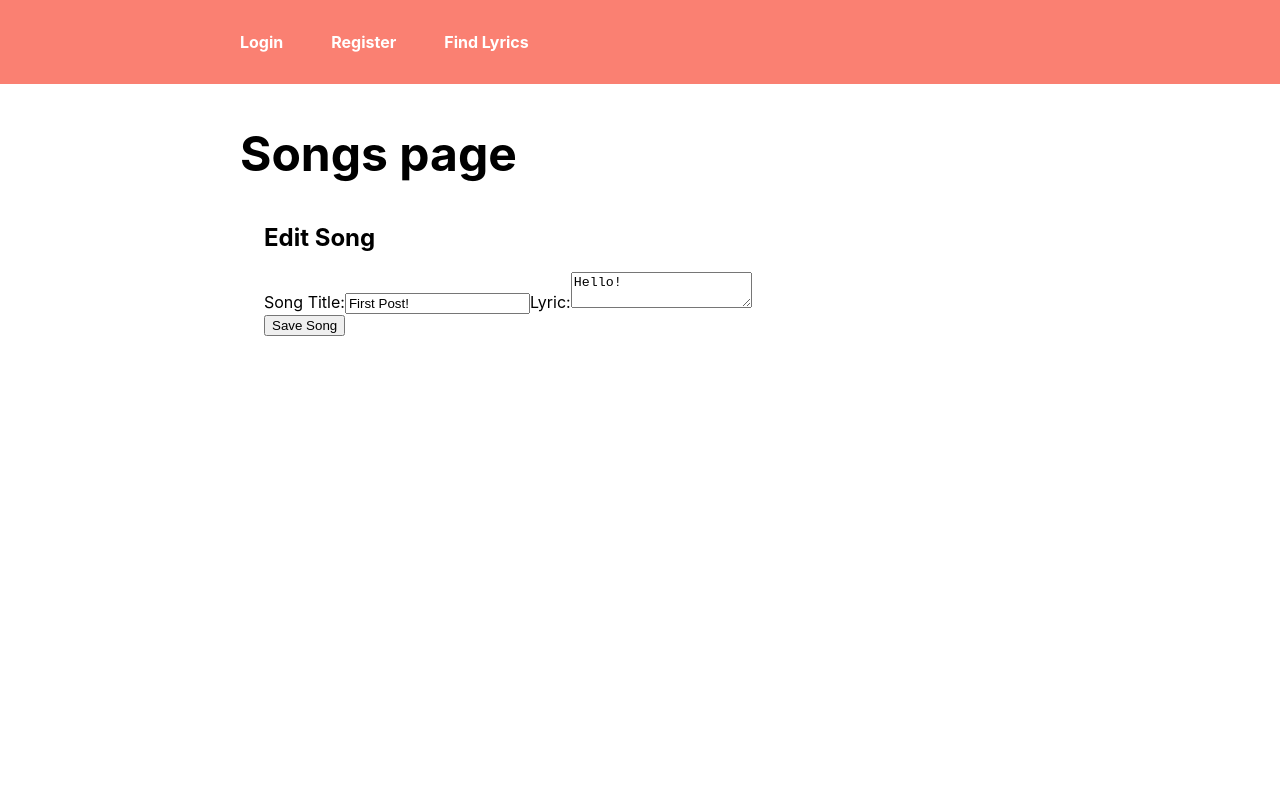
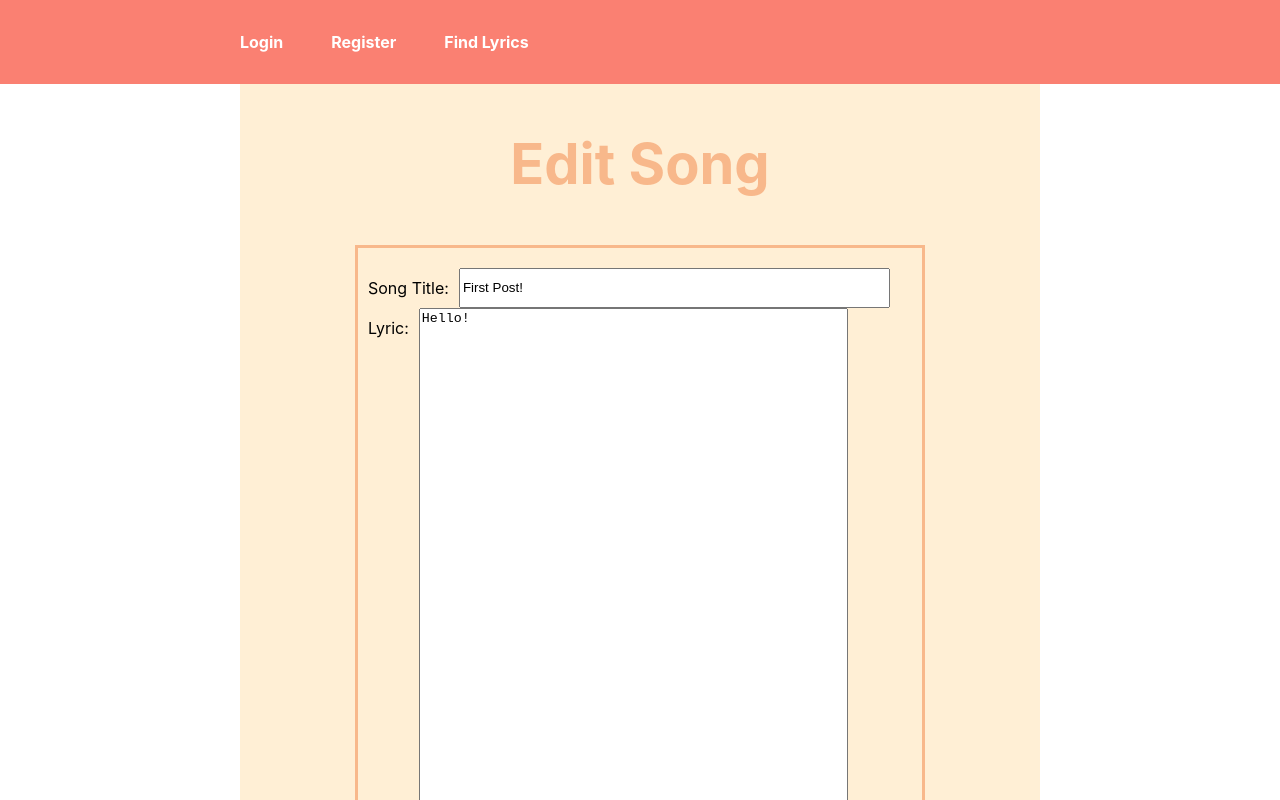
Before and after one commit to AAAdnan/songifye, a React (Create React App) app: page /editSong/1 in a window 1280 px wide. Shown: the top 800 px of the page. Built offline with nearby package versions, Linux system fonts and the light colour scheme; no server answers.

Commit message:
added css changes

```diff
--- a/src/components/AddSongForm.js
+++ b/src/components/AddSongForm.js
@@ -2,12 +2,14 @@ import React, { useState } from 'react'
 import { useDispatch, useSelector } from 'react-redux'
 import styled from 'styled-components/macro'
 import { songAdded} from '../features/songs/songsSlice'
+import { Redirect, Route, useNavigate } from "react-router-dom";
 
 export const AddSongForm = () => {
   const [title, setTitle] = useState('')
   const [lyric, setLyric] = useState('')
 
   const dispatch = useDispatch()
+  let navigate = useNavigate();
 
   const users = useSelector(state => state.users)
 
@@ -21,6 +23,7 @@ export const AddSongForm = () => {
       dispatch(songAdded(title, lyric, user))
       setTitle('')
       setLyric('')
+      navigate("/songs");
     }
   }
 
@@ -98,7 +101,6 @@ const Form = styled.form`
     width: 75%;
     border-style: solid;
     border-color: #F8B88B;
-
 `
 
 const SongTitleDiv = styled.div`
--- a/src/components/EditSongForm.js
+++ b/src/components/EditSongForm.js
@@ -1,9 +1,9 @@
 import React, { useState } from 'react'
 import { useDispatch, useSelector } from 'react-redux'
 import {useNavigate} from 'react-router-dom';
-
+import styled from 'styled-components/macro'
 import { songUpdated } from '../features/songs/songsSlice'
-import { useParams } from 'react-router-dom';
+import { useParams, Link } from 'react-router-dom';
 
 
 export const EditSongForm = () => {
@@ -29,11 +29,12 @@ export const EditSongForm = () => {
   }
 
   return (
-    <section>
-      <h2>Edit Song</h2>
-      <form>
-        <label htmlFor="songTitle">Song Title:</label>
-        <input
+    <Wrapper>
+      <Title>Edit Song</Title>
+      <Form>
+        <SongTitleDiv>
+            <Label htmlFor="songTitle">Song Title:</Label>
+            <Input
                 type="text"
                 id="songTitle"
                 name="songTitle"
@@ -41,17 +42,113 @@ export const EditSongForm = () => {
                 value={title}
                 onChange={onTitleChanged}
             />
-        <label htmlFor="songLyric">Lyric:</label>
-        <textarea
+        </SongTitleDiv>
+        <LyricDiv>
+            <Label htmlFor="songLyric">Lyric:</Label>
+            <TextArea
                 id="songLyric"
                 name="songLyric"
                 value={lyric}
                 onChange={onLyricChanged}
             />
-      </form>
-      <button type="button" onClick={onSaveSongClicked}>
+        </LyricDiv>
+        <Button type="button" onClick={onSaveSongClicked}>
              Save Song
-      </button>
-    </section>
+        </Button>
+        <Button type="button" onClick={onSaveSongClicked}>
+            <Link to={'/songs'}>
+                Back
+            </Link>
+        </Button>
+      </Form>
+    </Wrapper>
   )
 }
+
+const theme = {
+    blue: {
+      default: "#3f51b5",
+      hover: "#283593"
+    },
+    pink: {
+      default: "palevioletred",
+      hover: "#ad1457"
+    }
+  };
+
+const Wrapper = styled.section`
+    background: papayawhip;
+    text-align: center;
+    display: flex;
+    flex-direction: column;
+    align-items: center;
+    min-height: 100vh;
+`;
+
+const Title = styled.h2`
+    font-size: 3.5em;
+    font-weight: bold;
+    text-align: center;
+    color: #F8B88B
+`;
+
+
+const Form = styled.form`
+    display: flex;
+    text: arial;
+    flex-direction: column;
+    justify-content: flex-start;
+    align-items: flex-start:
+    min-height: 1000px;
+    width: 75%;
+    border-style: solid;
+    border-color: #F8B88B;
+`
+
+const SongTitleDiv = styled.div`
+    display: flex;
+    margin-top: 20px;
+`
+
+const LyricDiv = styled.div`
+    display: flex
+`
+
+const Label = styled.label`
+    padding: 10px;
+`
+
+const Input = styled.input`
+    width: 75%;
+`
+
+const TextArea = styled.textarea`
+    width: 75%;
+    min-height: 1000px;
+`
+
+const Button = styled.button`
+  background-color: ${(props) => theme[props.theme].default};
+  cursor: pointer;
+  width: 25%;
+  color: white;
+  padding: 5px 15px;
+  border-radius: 5px;
+  outline: 0;
+  text-transform: uppercase;
+  margin: 5px 0px;
+  box-shadow: 0px 2px 2px lightgray;
+  transition: ease background-color 250ms;
+  &:hover {
+    background-color: ${(props) => theme[props.theme].hover};
+  }
+  &:disabled {
+    opacity: 0.7;
+  }
+  margin: 20px 0px 20px 0px;
+  align-self: center;
+`;
+
+Button.defaultProps = {
+  theme: "pink"
+};
--- a/src/components/SongsList.js
+++ b/src/components/SongsList.js
@@ -1,10 +1,9 @@
 import React from 'react'
 import { useSelector } from 'react-redux'
 import { Link } from 'react-router-dom'
+import { TimeAgo } from '../features/songs/TimeAgo'
 import { SongAuthor } from '../features/songs/SongAuthor'
-import { TimeAgo } from '../features/songs/TimeAgo'
-import { ReactionButtons } from '../features/songs/ReactionButtons'
-
+import styled from 'styled-components/macro'
 
 export const SongsList = () => {
 
@@ -18,6 +17,7 @@ export const SongsList = () => {
     <article className="post-excerpt" key={song.id}>
       <h3>{song.title}</h3>
       <div>
+        <SongAuthor userId={song.user} />
         <TimeAgo timestamp={song.date} />
       </div>
       <p className="post-content">{song.lyric.substring(0, 100)}</p>
@@ -28,9 +28,25 @@ export const SongsList = () => {
   ))
 
   return (
-    <section className="posts-list">
-      <h2>Songs</h2>
+    <Wrapper className="posts-list">
+      <Title>Songs</Title>
       {renderedSongs}
-    </section>
+    </Wrapper>
   )
 }
+
+const Title = styled.h2`
+    font-size: 3.5em;
+    font-weight: bold;
+    text-align: center;
+    color: #F8B88B
+`;
+
+const Wrapper = styled.section`
+    background: papayawhip;
+    text-align: center;
+    display: flex;
+    flex-direction: column;
+    align-items: center;
+    min-height: 100vh;
+`;
--- a/src/features/songs/SongAuthor.js
+++ b/src/features/songs/SongAuthor.js
@@ -3,8 +3,10 @@ import { useSelector } from 'react-redux'
 
 export const SongAuthor = ({ userId }) => {
   const author = useSelector(state =>
-    state.users.find(user => user.id === userId)
+    state.songs.find(song => song.user === userId)
   )
 
-  return <span>by {author ? author.name : 'Unknown author'}</span>
+  console.log(author)
+
+  return <span>by {author ? author.user : 'Unknown author'}</span>
 }
--- a/src/features/songs/songsSlice.js
+++ b/src/features/songs/songsSlice.js
@@ -9,13 +9,7 @@ const initialState = [
       lyric: 'Hello!',
       user: '0',
       date: sub(new Date(), { minutes: 10 }).toISOString(),
-      reactions: {
-        thumbsUp: 0,
-        hooray: 0,
-        heart: 0,
-        rocket: 0,
-        eyes: 0,
-      },
+
     },
     {
       id: '2',
@@ -23,13 +17,7 @@ const initialState = [
       lyric: 'More text',
       user: '2',
       date: sub(new Date(), { minutes: 5 }).toISOString(),
-      reactions: {
-        thumbsUp: 0,
-        hooray: 0,
-        heart: 0,
-        rocket: 0,
-        eyes: 0,
-      },
+
     },
   ]
 
@@ -41,14 +29,14 @@ const initialState = [
             reducer(state, action) {
               state.push(action.payload)
             },
-            prepare(title, lyric, userId) {
+            prepare(title, lyric, user) {
               return {
                 payload: {
                   id: nanoid(),
                   date: new Date().toISOString(),
                   title,
                   lyric,
-                  user: userId
+                  user: user
                 }
               }
             }
--- a/src/index.css
+++ b/src/index.css
@@ -82,4 +82,5 @@ section h1 {
   border-radius: 4px;
   font-weight: 700;
   padding: 0.75rem 1.5rem;
+  margin-bottom: 5px;
 }
--- a/src/pages/DashboardPage.js
+++ b/src/pages/DashboardPage.js
@@ -50,21 +50,21 @@ const Title = styled.h2`
 `;
 
 const Div = styled.div`
-    display: inline-block;
+    width: 50%;
+    display: flex;
+    justify-content: space-between;
     padding: 20px;
 `
 
 
 const Button = styled.button`
-  background: papayawhip;
-  padding: 2rem 0;
+  background: #F8B88B;
+  padding: 2rem 1rem;
   font-weight: 700;
   cursor: pointer;
-  color: black;
   border-radius: 5px;
   outline: 0;
   text-transform: uppercase;
-  margin: 5px 0px;
   box-shadow: 0px 2px 2px lightgray;
   transition: ease background-color 250ms;
   &:disabled {
--- a/src/pages/EditSongPage.js
+++ b/src/pages/EditSongPage.js
@@ -4,7 +4,6 @@ import { EditSongForm } from '../components/EditSongForm'
 
 const EditSongPage = () => (
   <section>
-    <h1>Songs page</h1>
     <EditSongForm />
   </section>
 )
--- a/src/pages/SingleSongPage.js
+++ b/src/pages/SingleSongPage.js
@@ -3,10 +3,8 @@ import { useSelector } from 'react-redux'
 import { useParams } from 'react-router-dom';
 import { Link } from 'react-router-dom'
 import { SongAuthor } from '../features/songs/SongAuthor'
-import { ReactionButtons } from '../features/songs/ReactionButtons'
 import { TimeAgo } from '../features/songs/TimeAgo'
-
-
+import styled from 'styled-components/macro'
 
 
 const SingleSongPage = () => {
@@ -25,21 +23,67 @@ const SingleSongPage = () => {
   }
 
   return (
-    <section>
+    <Wrapper>
       <article className="song">
-        <h2>{song.title}</h2>
+        <Title>{song.title}</Title>
         <div>
           <SongAuthor userId={song.user} />
           <TimeAgo timestamp={song.date} />
         </div>
         <p className="song-content">{song.lyric}</p>
-        <ReactionButtons song={song} />
-        <Link to={`/editSong/${song.id}`} className="button">
-          Edit Song
-        </Link>
+        <Div>
+          <Link to={`/editSong/${song.id}`} >
+          <Button>
+              Edit Song
+          </Button>
+          </Link>
+          <Link to={`/songs`}>
+            <Button>
+                Back
+            </Button>
+          </Link>
+        </Div>
       </article>
-    </section>
+    </Wrapper>
   )
 }
 
 export default SingleSongPage
+
+const Wrapper = styled.section`
+    background: papayawhip;
+    text-align: center;
+    display: flex;
+    flex-direction: column;
+    align-items: center;
+    min-height: 100vh;
+`;
+
+const Title = styled.h2`
+    font-size: 3.5em;
+    font-weight: bold;
+    text-align: center;
+    color: #F8B88B
+`;
+
+const Div = styled.div`
+     display: flex;
+     flex-direction: column;
+     align-items: center;
+     padding: 20px 20px;
+`
+
+const Button = styled.button`
+  background: #ea3546;
+  text-transform: uppercase;
+  cursor: pointer;
+  color: white;
+  border-radius: 4px;
+  font-weight: 700;
+  padding: 0.75rem 1.5rem;
+  margin-bottom: 5px;
+  &:hover {
+    background: salmon;
+    color:white;
+  }
+`
```
Lines whose indentation alone changed are shown as unchanged.
